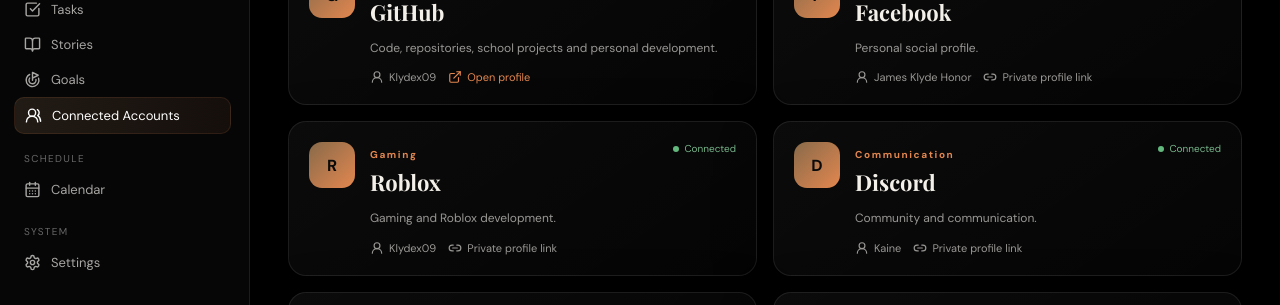
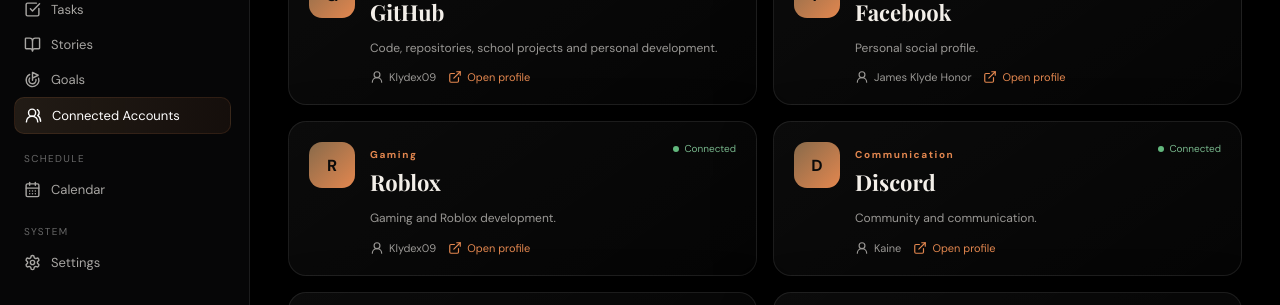
Before and after one commit to Klydex09/Personal-Portfolio, a React (Vite) app: page /connected-accounts in a window 1280 px wide. Shown: the part 411-716 px from the top of the page. Built offline with nearby package versions, Linux system fonts and the light colour scheme.

Commit message:
Update connectedAccounts.js

```diff
--- a/src/data/connectedAccounts.js
+++ b/src/data/connectedAccounts.js
@@ -12,7 +12,7 @@
     category: "Social",
     username: "James Klyde Honor",
     status: "Connected",
-    url: "",
+    url: "https://www.facebook.com/jamesklydexhonor",
     description: "Personal social profile."
   },
   {
@@ -20,7 +20,7 @@
     category: "Gaming",
     username: "Klydex09",
     status: "Connected",
-    url: "",
+    url: "https://www.roblox.com/users/100922033/profile?friendshipSourceType=PlayerSearch",
     description: "Gaming and Roblox development."
   },
   {
@@ -28,7 +28,7 @@
     category: "Communication",
     username: "Kaine",
     status: "Connected",
-    url: "",
+    url: "https://discord.com/channels/@Kaine",
     description: "Community and communication."
   },
   {
```
